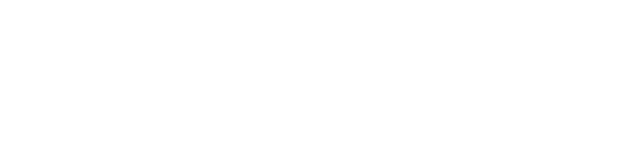
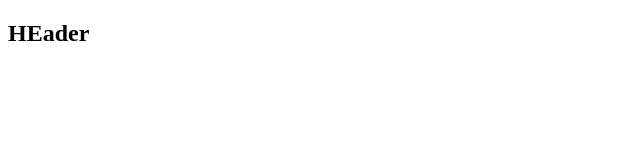
Before and after one commit to Wirelesstaco/Demo-Project, a plain HTML site: page index.html in a window 1280 px wide. Shown: the whole page, without its empty margins (0-640 px from the left). Drawn offline with Linux system fonts and the light colour scheme.

Commit message:
new header

```diff
--- a/index.html
+++ b/index.html
@@ -7,6 +7,7 @@
   <title>Document!</title>
 </head>
 <body>
+  <h2>HEader</h2>
 
 </body>
 </html>
```
